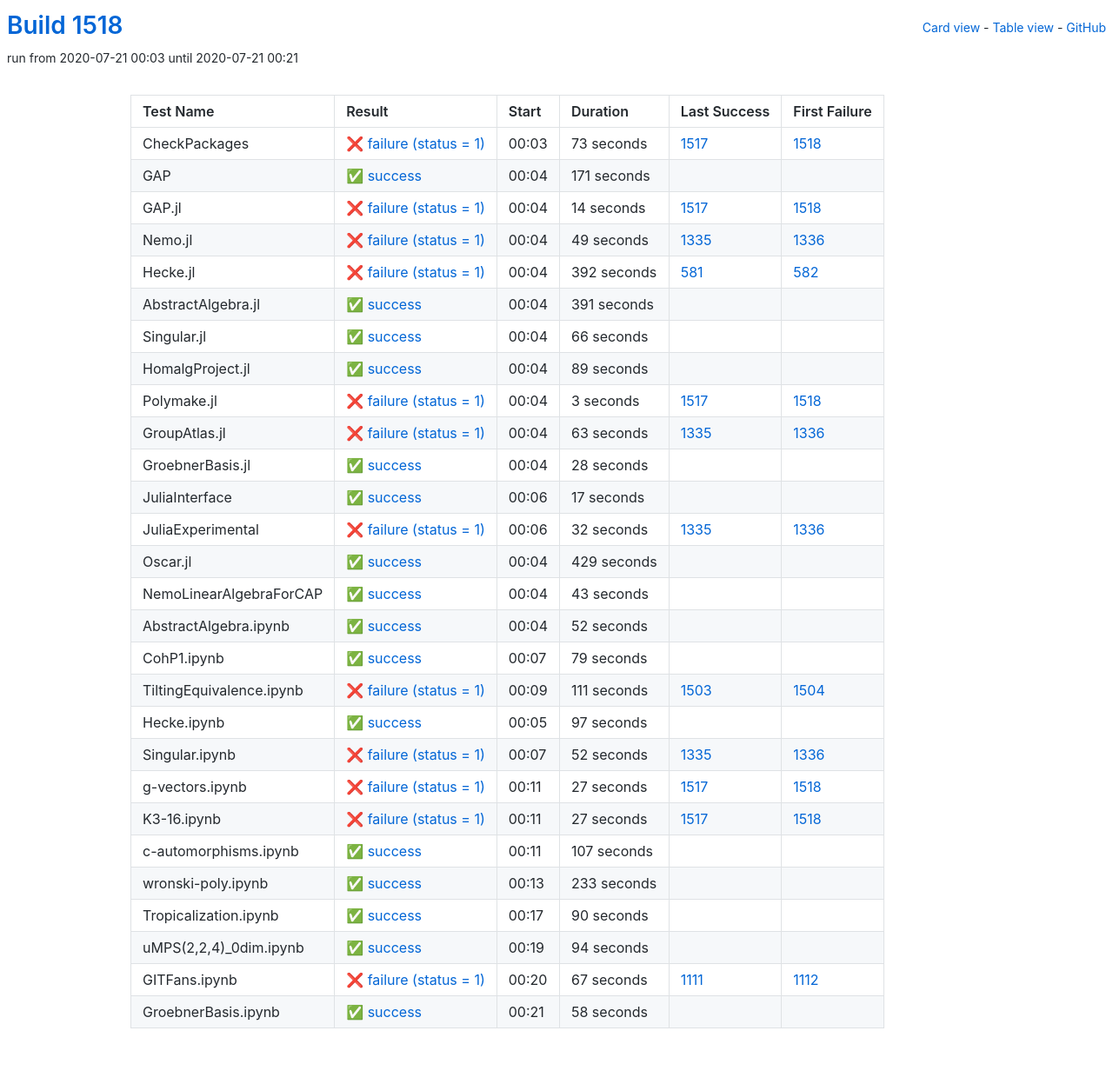
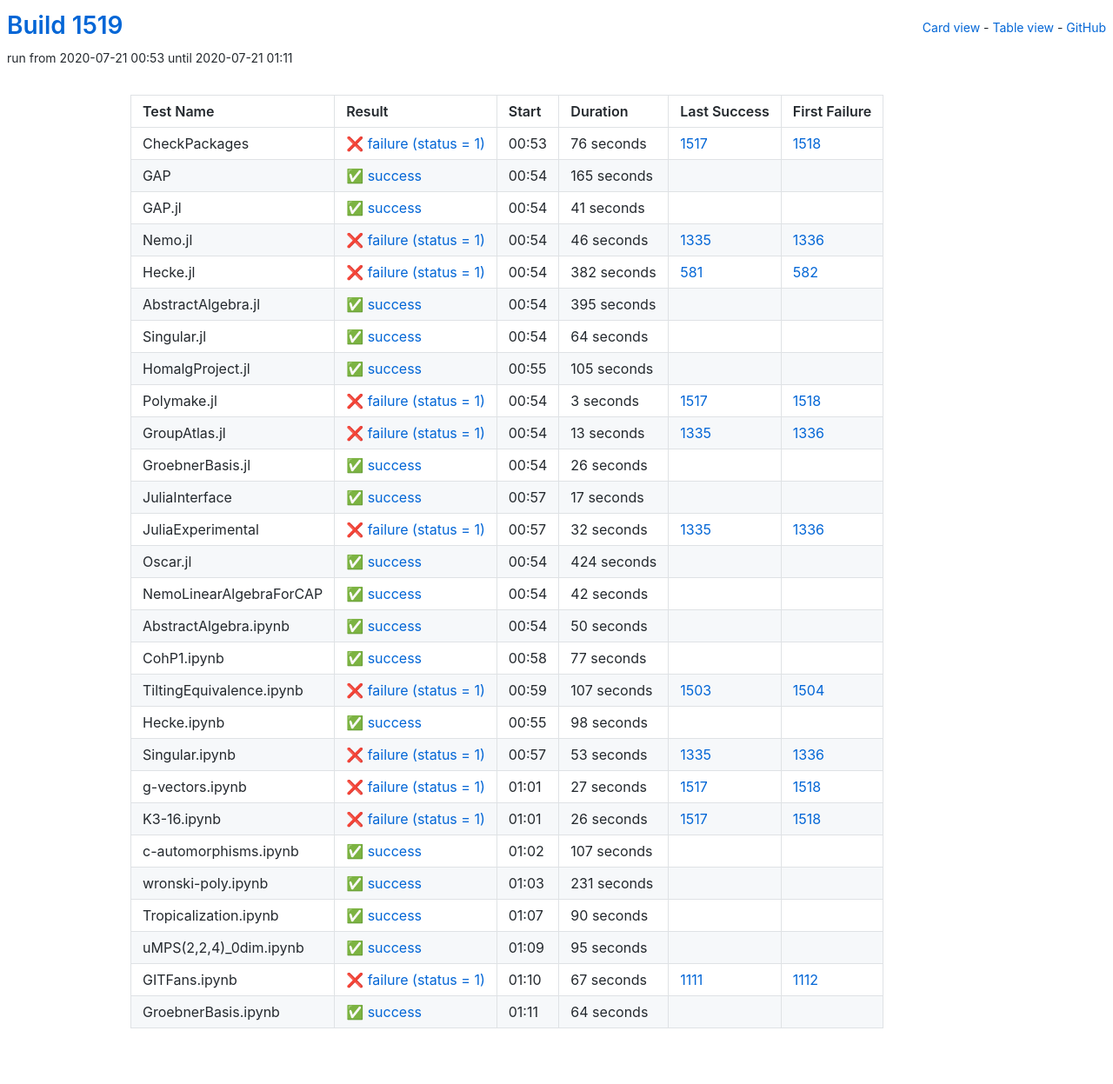
Before and after one commit to oscar-system/oscar-ci-status-1.4, a Jekyll site: the page built from table.html, in a window 1280 px wide. Shown: the whole page at 87% size. Built offline with Jekyll 4.4.1, drawn with Linux system fonts in a browser that asks for light colours.

Commit message:
Build #1519

```diff
--- a/_data/ci.yml
+++ b/_data/ci.yml
@@ -1,6 +1,6 @@
 ---
-build: 1518
-build_url: https://oscarci.mathematik.uni-kl.de/job/oscar-julia-1.4/1518/
+build: 1519
+build_url: https://oscarci.mathematik.uni-kl.de/job/oscar-julia-1.4/1519/
 job: oscar-julia-1.4
 organization: oscar-system
 repo: oscar-ci-status-1.4
@@ -8,104 +8,104 @@ repourl: https://github.com/oscar-system/oscar-ci-status-1.4
 tests:
 - name: CheckPackages
   id: checkpackages
-  log: https://oscarci.mathematik.uni-kl.de/job/oscar-julia-1.4/1518/artifact/logs/build-1518/CheckPackages.log
-  start: 2020-07-21 00:03
+  log: https://oscarci.mathematik.uni-kl.de/job/oscar-julia-1.4/1519/artifact/logs/build-1519/CheckPackages.log
+  start: 2020-07-21 00:53
   success: false
   exitcode: 1
   status: failure
-  duration: 73
+  duration: 76
   last_success: 1517
   last_success_url: https://oscarci.mathematik.uni-kl.de/job/oscar-julia-1.4/1517/
   first_failure: 1518
   first_failure_url: https://oscarci.mathematik.uni-kl.de/job/oscar-julia-1.4/1518/
 - name: GAP
   id: gap
-  log: https://oscarci.mathematik.uni-kl.de/job/oscar-julia-1.4/1518/artifact/logs/build-1518/GAP.log
-  start: 2020-07-21 00:04
+  log: https://oscarci.mathematik.uni-kl.de/job/oscar-julia-1.4/1519/artifact/logs/build-1519/GAP.log
+  start: 2020-07-21 00:54
   success: true
   exitcode: 0
   status: success
-  duration: 171
+  duration: 165
   last_success: false
   last_success_url:
   first_failure: false
   first_failure_url:
 - name: GAP.jl
   id: gap-jl
-  log: https://oscarci.mathematik.uni-kl.de/job/oscar-julia-1.4/1518/artifact/logs/build-1518/GAP.jl.log
-  start: 2020-07-21 00:04
+  log: https://oscarci.mathematik.uni-kl.de/job/oscar-julia-1.4/1519/artifact/logs/build-1519/GAP.jl.log
+  start: 2020-07-21 00:54
+  success: true
+  exitcode: 0
+  status: success
+  duration: 41
+  last_success: false
+  last_success_url:
+  first_failure: false
+  first_failure_url:
+- name: Nemo.jl
+  id: nemo-jl
+  log: https://oscarci.mathematik.uni-kl.de/job/oscar-julia-1.4/1519/artifact/logs/build-1519/Nemo.jl.log
+  start: 2020-07-21 00:54
   success: false
   exitcode: 1
   status: failure
-  duration: 14
-  last_success: 1517
-  last_success_url: https://oscarci.mathematik.uni-kl.de/job/oscar-julia-1.4/1517/
-  first_failure: 1518
-  first_failure_url: https://oscarci.mathematik.uni-kl.de/job/oscar-julia-1.4/1518/
-- name: Nemo.jl
-  id: nemo-jl
-  log: https://oscarci.mathematik.uni-kl.de/job/oscar-julia-1.4/1518/artifact/logs/build-1518/Nemo.jl.log
-  start: 2020-07-21 00:04
-  success: false
-  exitcode: 1
-  status: failure
-  duration: 49
+  duration: 46
   last_success: 1335
   last_success_url: https://oscarci.mathematik.uni-kl.de/job/oscar-julia-1.4/1335/
   first_failure: 1336
   first_failure_url: https://oscarci.mathematik.uni-kl.de/job/oscar-julia-1.4/1336/
 - name: Hecke.jl
   id: hecke-jl
-  log: https://oscarci.mathematik.uni-kl.de/job/oscar-julia-1.4/1518/artifact/logs/build-1518/Hecke.jl.log
-  start: 2020-07-21 00:04
+  log: https://oscarci.mathematik.uni-kl.de/job/oscar-julia-1.4/1519/artifact/logs/build-1519/Hecke.jl.log
+  start: 2020-07-21 00:54
   success: false
   exitcode: 1
   status: failure
-  duration: 392
+  duration: 382
   last_success: 581
   last_success_url: https://oscarci.mathematik.uni-kl.de/job/oscar-julia-1.4/581/
   first_failure: 582
   first_failure_url: https://oscarci.mathematik.uni-kl.de/job/oscar-julia-1.4/582/
 - name: AbstractAlgebra.jl
   id: abstractalgebra-jl
-  log: https://oscarci.mathematik.uni-kl.de/job/oscar-julia-1.4/1518/artifact/logs/build-1518/AbstractAlgebra.jl.log
-  start: 2020-07-21 00:04
+  log: https://oscarci.mathematik.uni-kl.de/job/oscar-julia-1.4/1519/artifact/logs/build-1519/AbstractAlgebra.jl.log
+  start: 2020-07-21 00:54
   success: true
   exitcode: 0
   status: success
-  duration: 391
+  duration: 395
   last_success: false
   last_success_url:
   first_failure: false
   first_failure_url:
 - name: Singular.jl
   id: singular-jl
-  log: https://oscarci.mathematik.uni-kl.de/job/oscar-julia-1.4/1518/artifact/logs/build-1518/Singular.jl.log
-  start: 2020-07-21 00:04
+  log: https://oscarci.mathematik.uni-kl.de/job/oscar-julia-1.4/1519/artifact/logs/build-1519/Singular.jl.log
+  start: 2020-07-21 00:54
   success: true
   exitcode: 0
   status: success
-  duration: 66
+  duration: 64
   last_success: false
   last_success_url:
   first_failure: false
   first_failure_url:
 - name: HomalgProject.jl
   id: homalgproject-jl
-  log: https://oscarci.mathematik.uni-kl.de/job/oscar-julia-1.4/1518/artifact/logs/build-1518/HomalgProject.jl.log
-  start: 2020-07-21 00:04
+  log: https://oscarci.mathematik.uni-kl.de/job/oscar-julia-1.4/1519/artifact/logs/build-1519/HomalgProject.jl.log
+  start: 2020-07-21 00:55
   success: true
   exitcode: 0
   status: success
-  duration: 89
+  duration: 105
   last_success: false
   last_success_url:
   first_failure: false
   first_failure_url:
 - name: Polymake.jl
   id: polymake-jl
-  log: https://oscarci.mathematik.uni-kl.de/job/oscar-julia-1.4/1518/artifact/logs/build-1518/Polymake.jl.log
-  start: 2020-07-21 00:04
+  log: https://oscarci.mathematik.uni-kl.de/job/oscar-julia-1.4/1519/artifact/logs/build-1519/Polymake.jl.log
+  start: 2020-07-21 00:54
   success: false
   exitcode: 1
   status: failure
@@ -116,32 +116,32 @@ tests:
   first_failure_url: https://oscarci.mathematik.uni-kl.de/job/oscar-julia-1.4/1518/
 - name: GroupAtlas.jl
   id: groupatlas-jl
-  log: https://oscarci.mathematik.uni-kl.de/job/oscar-julia-1.4/1518/artifact/logs/build-1518/GroupAtlas.jl.log
-  start: 2020-07-21 00:04
+  log: https://oscarci.mathematik.uni-kl.de/job/oscar-julia-1.4/1519/artifact/logs/build-1519/GroupAtlas.jl.log
+  start: 2020-07-21 00:54
   success: false
   exitcode: 1
   status: failure
-  duration: 63
+  duration: 13
   last_success: 1335
   last_success_url: https://oscarci.mathematik.uni-kl.de/job/oscar-julia-1.4/1335/
   first_failure: 1336
   first_failure_url: https://oscarci.mathematik.uni-kl.de/job/oscar-julia-1.4/1336/
 - name: GroebnerBasis.jl
   id: groebnerbasis-jl
-  log: https://oscarci.mathematik.uni-kl.de/job/oscar-julia-1.4/1518/artifact/logs/build-1518/GroebnerBasis.jl.log
-  start: 2020-07-21 00:04
+  log: https://oscarci.mathematik.uni-kl.de/job/oscar-julia-1.4/1519/artifact/logs/build-1519/GroebnerBasis.jl.log
+  start: 2020-07-21 00:54
   success: true
   exitcode: 0
   status: success
-  duration: 28
+  duration: 26
   last_success: false
   last_success_url:
   first_failure: false
   first_failure_url:
 - name: JuliaInterface
   id: juliainterface
-  log: https://oscarci.mathematik.uni-kl.de/job/oscar-julia-1.4/1518/artifact/logs/build-1518/JuliaInterface.log
-  start: 2020-07-21 00:06
+  log: https://oscarci.mathematik.uni-kl.de/job/oscar-julia-1.4/1519/artifact/logs/build-1519/JuliaInterface.log
+  start: 2020-07-21 00:57
   success: true
   exitcode: 0
   status: success
@@ -152,8 +152,8 @@ tests:
   first_failure_url:
 - name: JuliaExperimental
   id: juliaexperimental
-  log: https://oscarci.mathematik.uni-kl.de/job/oscar-julia-1.4/1518/artifact/logs/build-1518/JuliaExperimental.log
-  start: 2020-07-21 00:06
+  log: https://oscarci.mathematik.uni-kl.de/job/oscar-julia-1.4/1519/artifact/logs/build-1519/JuliaExperimental.log
+  start: 2020-07-21 00:57
   success: false
   exitcode: 1
   status: failure
@@ -164,92 +164,92 @@ tests:
   first_failure_url: https://oscarci.mathematik.uni-kl.de/job/oscar-julia-1.4/1336/
 - name: Oscar.jl
   id: oscar-jl
-  log: https://oscarci.mathematik.uni-kl.de/job/oscar-julia-1.4/1518/artifact/logs/build-1518/Oscar.jl.log
-  start: 2020-07-21 00:04
+  log: https://oscarci.mathematik.uni-kl.de/job/oscar-julia-1.4/1519/artifact/logs/build-1519/Oscar.jl.log
+  start: 2020-07-21 00:54
   success: true
   exitcode: 0
   status: success
-  duration: 429
+  duration: 424
   last_success: false
   last_success_url:
   first_failure: false
   first_failure_url:
 - name: NemoLinearAlgebraForCAP
   id: nemolinearalgebraforcap
-  log: https://oscarci.mathematik.uni-kl.de/job/oscar-julia-1.4/1518/artifact/logs/build-1518/NemoLinearAlgebraForCAP.log
-  start: 2020-07-21 00:04
+  log: https://oscarci.mathematik.uni-kl.de/job/oscar-julia-1.4/1519/artifact/logs/build-1519/NemoLinearAlgebraForCAP.log
+  start: 2020-07-21 00:54
   success: true
   exitcode: 0
   status: success
-  duration: 43
+  duration: 42
   last_success: false
   last_success_url:
   first_failure: false
   first_failure_url:
 - name: AbstractAlgebra.ipynb
   id: abstractalgebra-ipynb
-  log: https://oscarci.mathematik.uni-kl.de/job/oscar-julia-1.4/1518/artifact/logs/build-1518/AbstractAlgebra.ipynb.log
-  start: 2020-07-21 00:04
+  log: https://oscarci.mathematik.uni-kl.de/job/oscar-julia-1.4/1519/artifact/logs/build-1519/AbstractAlgebra.ipynb.log
+  start: 2020-07-21 00:54
   success: true
   exitcode: 0
   status: success
-  duration: 52
+  duration: 50
   last_success: false
   last_success_url:
   first_failure: false
   first_failure_url:
 - name: CohP1.ipynb
   id: cohp1-ipynb
-  log: https://oscarci.mathematik.uni-kl.de/job/oscar-julia-1.4/1518/artifact/logs/build-1518/CohP1.ipynb.log
-  start: 2020-07-21 00:07
+  log: https://oscarci.mathematik.uni-kl.de/job/oscar-julia-1.4/1519/artifact/logs/build-1519/CohP1.ipynb.log
+  start: 2020-07-21 00:58
   success: true
   exitcode: 0
   status: success
-  duration: 79
+  duration: 77
   last_success: false
   last_success_url:
   first_failure: false
   first_failure_url:
 - name: TiltingEquivalence.ipynb
   id: tiltingequivalence-ipynb
-  log: https://oscarci.mathematik.uni-kl.de/job/oscar-julia-1.4/1518/artifact/logs/build-1518/TiltingEquivalence.ipynb.log
-  start: 2020-07-21 00:09
+  log: https://oscarci.mathematik.uni-kl.de/job/oscar-julia-1.4/1519/artifact/logs/build-1519/TiltingEquivalence.ipynb.log
+  start: 2020-07-21 00:59
   success: false
   exitcode: 1
   status: failure
-  duration: 111
+  duration: 107
   last_success: 1503
   last_success_url: https://oscarci.mathematik.uni-kl.de/job/oscar-julia-1.4/1503/
   first_failure: 1504
   first_failure_url: https://oscarci.mathematik.uni-kl.de/job/oscar-julia-1.4/1504/
 - name: Hecke.ipynb
   id: hecke-ipynb
-  log: https://oscarci.mathematik.uni-kl.de/job/oscar-julia-1.4/1518/artifact/logs/build-1518/Hecke.ipynb.log
-  start: 2020-07-21 00:05
+  log: https://oscarci.mathematik.uni-kl.de/job/oscar-julia-1.4/1519/artifact/logs/build-1519/Hecke.ipynb.log
+  start: 2020-07-21 00:55
   success: true
   exitcode: 0
   status: success
-  duration: 97
+  duration: 98
   last_success: false
   last_success_url:
   first_failure: false
   first_failure_url:
 - name: Singular.ipynb
   id: singular-ipynb
-  log: https://oscarci.mathematik.uni-kl.de/job/oscar-julia-1.4/1518/artifact/logs/build-1518/Singular.ipynb.log
-  start: 2020-07-21 00:07
+  log: https://oscarci.mathematik.uni-kl.de/job/oscar-julia-1.4/1519/artifact/logs/build-1519/Singular.ipynb.log
+  start: 2020-07-21 00:57
   success: false
   exitcode: 1
   status: failure
-  duration: 52
+  duration: 53
   last_success: 1335
   last_success_url: https://oscarci.mathematik.uni-kl.de/job/oscar-julia-1.4/1335/
   first_failure: 1336
   first_failure_url: https://oscarci.mathematik.uni-kl.de/job/oscar-julia-1.4/1336/
 - name: g-vectors.ipynb
   id: g-vectors-ipynb
-  log: https://oscarci.mathematik.uni-kl.de/job/oscar-julia-1.4/1518/artifact/logs/build-1518/g-vectors.ipynb.log
-  start: 2020-07-21 00:11
+  log: https://oscarci.mathematik.uni-kl.de/job/oscar-julia-1.4/1519/artifact/logs/build-1519/g-vectors.ipynb.log
+  start: 2020-07-21 01:01
   success: false
   exitcode: 1
   status: failure
@@ -260,20 +260,20 @@ tests:
   first_failure_url: https://oscarci.mathematik.uni-kl.de/job/oscar-julia-1.4/1518/
 - name: K3-16.ipynb
   id: k3-16-ipynb
-  log: https://oscarci.mathematik.uni-kl.de/job/oscar-julia-1.4/1518/artifact/logs/build-1518/K3-16.ipynb.log
-  start: 2020-07-21 00:11
+  log: https://oscarci.mathematik.uni-kl.de/job/oscar-julia-1.4/1519/artifact/logs/build-1519/K3-16.ipynb.log
+  start: 2020-07-21 01:01
   success: false
   exitcode: 1
   status: failure
-  duration: 27
+  duration: 26
   last_success: 1517
   last_success_url: https://oscarci.mathematik.uni-kl.de/job/oscar-julia-1.4/1517/
   first_failure: 1518
   first_failure_url: https://oscarci.mathematik.uni-kl.de/job/oscar-julia-1.4/1518/
 - name: c-automorphisms.ipynb
   id: c-automorphisms-ipynb
-  log: https://oscarci.mathematik.uni-kl.de/job/oscar-julia-1.4/1518/artifact/logs/build-1518/c-automorphisms.ipynb.log
-  start: 2020-07-21 00:11
+  log: https://oscarci.mathematik.uni-kl.de/job/oscar-julia-1.4/1519/artifact/logs/build-1519/c-automorphisms.ipynb.log
+  start: 2020-07-21 01:02
   success: true
   exitcode: 0
   status: success
@@ -284,20 +284,20 @@ tests:
   first_failure_url:
 - name: wronski-poly.ipynb
   id: wronski-poly-ipynb
-  log: https://oscarci.mathematik.uni-kl.de/job/oscar-julia-1.4/1518/artifact/logs/build-1518/wronski-poly.ipynb.log
-  start: 2020-07-21 00:13
+  log: https://oscarci.mathematik.uni-kl.de/job/oscar-julia-1.4/1519/artifact/logs/build-1519/wronski-poly.ipynb.log
+  start: 2020-07-21 01:03
   success: true
   exitcode: 0
   status: success
-  duration: 233
+  duration: 231
   last_success: false
   last_success_url:
   first_failure: false
   first_failure_url:
 - name: Tropicalization.ipynb
   id: tropicalization-ipynb
-  log: https://oscarci.mathematik.uni-kl.de/job/oscar-julia-1.4/1518/artifact/logs/build-1518/Tropicalization.ipynb.log
-  start: 2020-07-21 00:17
+  log: https://oscarci.mathematik.uni-kl.de/job/oscar-julia-1.4/1519/artifact/logs/build-1519/Tropicalization.ipynb.log
+  start: 2020-07-21 01:07
   success: true
   exitcode: 0
   status: success
@@ -308,20 +308,20 @@ tests:
   first_failure_url:
 - name: uMPS(2,2,4)_0dim.ipynb
   id: umps-2-2-4-0dim-ipynb
-  log: https://oscarci.mathematik.uni-kl.de/job/oscar-julia-1.4/1518/artifact/logs/build-1518/uMPS-2-2-4-_0dim.ipynb.log
-  start: 2020-07-21 00:19
+  log: https://oscarci.mathematik.uni-kl.de/job/oscar-julia-1.4/1519/artifact/logs/build-1519/uMPS-2-2-4-_0dim.ipynb.log
+  start: 2020-07-21 01:09
   success: true
   exitcode: 0
   status: success
-  duration: 94
+  duration: 95
   last_success: false
   last_success_url:
   first_failure: false
   first_failure_url:
 - name: GITFans.ipynb
   id: gitfans-ipynb
-  log: https://oscarci.mathematik.uni-kl.de/job/oscar-julia-1.4/1518/artifact/logs/build-1518/GITFans.ipynb.log
-  start: 2020-07-21 00:20
+  log: https://oscarci.mathematik.uni-kl.de/job/oscar-julia-1.4/1519/artifact/logs/build-1519/GITFans.ipynb.log
+  start: 2020-07-21 01:10
   success: false
   exitcode: 1
   status: failure
@@ -332,12 +332,12 @@ tests:
   first_failure_url: https://oscarci.mathematik.uni-kl.de/job/oscar-julia-1.4/1112/
 - name: GroebnerBasis.ipynb
   id: groebnerbasis-ipynb
-  log: https://oscarci.mathematik.uni-kl.de/job/oscar-julia-1.4/1518/artifact/logs/build-1518/GroebnerBasis.ipynb.log
-  start: 2020-07-21 00:21
+  log: https://oscarci.mathematik.uni-kl.de/job/oscar-julia-1.4/1519/artifact/logs/build-1519/GroebnerBasis.ipynb.log
+  start: 2020-07-21 01:11
   success: true
   exitcode: 0
   status: success
-  duration: 58
+  duration: 64
   last_success: false
   last_success_url:
   first_failure: false
```
Also changed, not shown: README.md.
